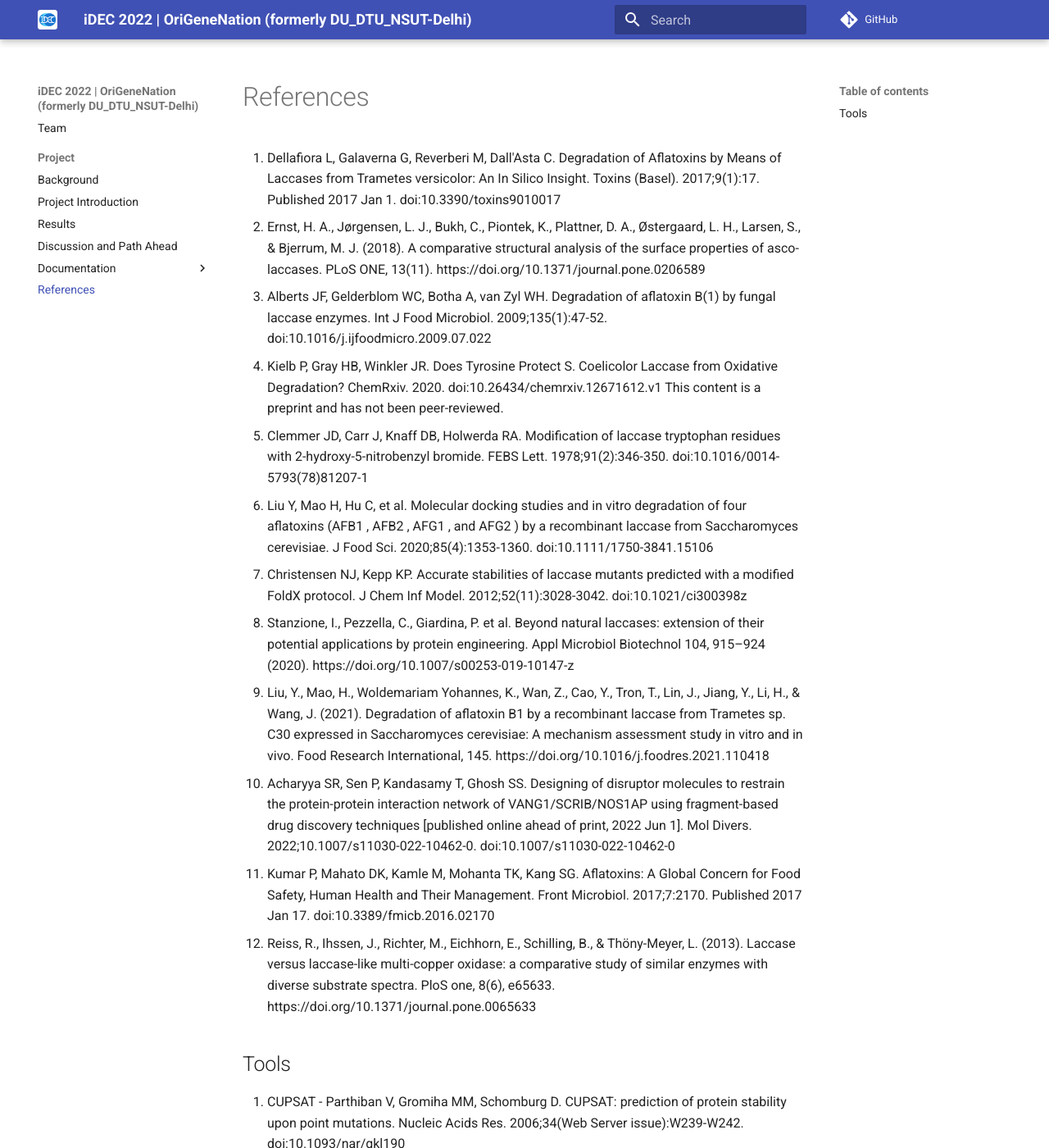
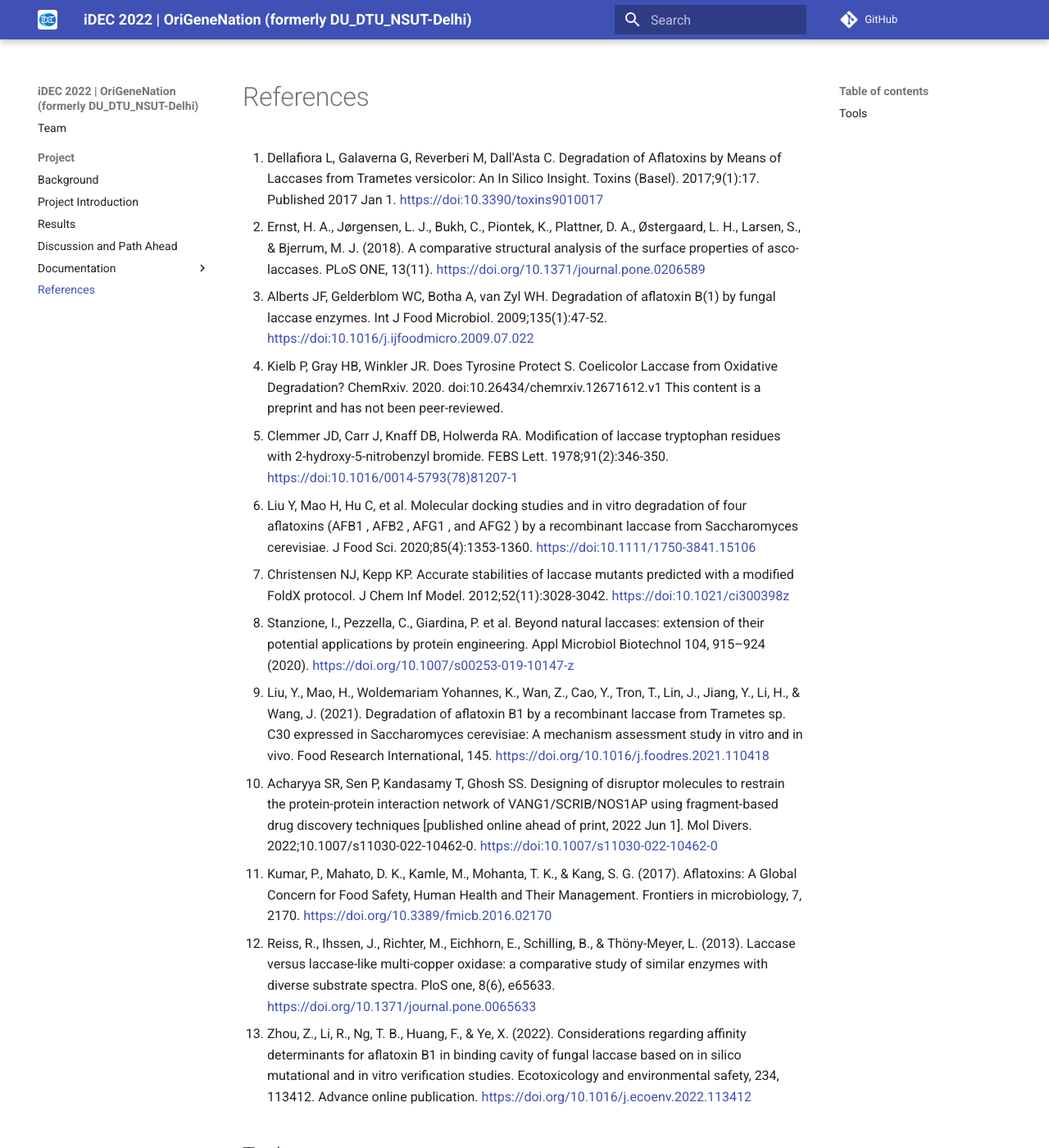
Before and after one commit to idec-teams/2022_DU_DTU_NSUT-Delhi, an MkDocs documentation site: the page built from docs/project/references.md, in a window 1280 px wide and 1400 px high. Shown: the whole window at 82% size. Built offline with MkDocs 1.6.1 and Material for MkDocs 9.7.7, drawn with Linux system fonts in a browser that asks for light colours; comment, search, counter and statistics services are not loaded; some of the changed text lies outside the part shown.

Commit message:
Update references.md

```diff
--- a/docs/project/references.md
+++ b/docs/project/references.md
@@ -1,15 +1,16 @@
-1.	Dellafiora L, Galaverna G, Reverberi M, Dall'Asta C. Degradation of Aflatoxins by Means of Laccases from Trametes versicolor: An In Silico Insight. Toxins (Basel). 2017;9(1):17. Published 2017 Jan 1. doi:10.3390/toxins9010017
-2.	Ernst, H. A., Jørgensen, L. J., Bukh, C., Piontek, K., Plattner, D. A., Østergaard, L. H., Larsen, S., & Bjerrum, M. J. (2018). A comparative structural analysis of the surface properties of asco-laccases. PLoS ONE, 13(11). https://doi.org/10.1371/journal.pone.0206589
-3.	Alberts JF, Gelderblom WC, Botha A, van Zyl WH. Degradation of aflatoxin B(1) by fungal laccase enzymes. Int J Food Microbiol. 2009;135(1):47-52. doi:10.1016/j.ijfoodmicro.2009.07.022
+1.	Dellafiora L, Galaverna G, Reverberi M, Dall'Asta C. Degradation of Aflatoxins by Means of Laccases from Trametes versicolor: An In Silico Insight. Toxins (Basel). 2017;9(1):17. Published 2017 Jan 1. [https://doi:10.3390/toxins9010017](https://doi:10.3390/toxins9010017)
+2.	Ernst, H. A., Jørgensen, L. J., Bukh, C., Piontek, K., Plattner, D. A., Østergaard, L. H., Larsen, S., & Bjerrum, M. J. (2018). A comparative structural analysis of the surface properties of asco-laccases. PLoS ONE, 13(11). [https://doi.org/10.1371/journal.pone.0206589](https://doi.org/10.1371/journal.pone.0206589)
+3.	Alberts JF, Gelderblom WC, Botha A, van Zyl WH. Degradation of aflatoxin B(1) by fungal laccase enzymes. Int J Food Microbiol. 2009;135(1):47-52. [https://doi:10.1016/j.ijfoodmicro.2009.07.022](https://doi:10.1016/j.ijfoodmicro.2009.07.022)
 4.	Kielb P, Gray HB, Winkler JR. Does Tyrosine Protect S. Coelicolor Laccase from Oxidative Degradation? ChemRxiv. 2020. doi:10.26434/chemrxiv.12671612.v1 This content is a preprint and has not been peer-reviewed.
-5.	Clemmer JD, Carr J, Knaff DB, Holwerda RA. Modification of laccase tryptophan residues with 2-hydroxy-5-nitrobenzyl bromide. FEBS Lett. 1978;91(2):346-350. doi:10.1016/0014-5793(78)81207-1
-6.	Liu Y, Mao H, Hu C, et al. Molecular docking studies and in vitro degradation of four aflatoxins (AFB1 , AFB2 , AFG1 , and AFG2 ) by a recombinant laccase from Saccharomyces cerevisiae. J Food Sci. 2020;85(4):1353-1360. doi:10.1111/1750-3841.15106
-7.	Christensen NJ, Kepp KP. Accurate stabilities of laccase mutants predicted with a modified FoldX protocol. J Chem Inf Model. 2012;52(11):3028-3042. doi:10.1021/ci300398z
-8.	Stanzione, I., Pezzella, C., Giardina, P. et al. Beyond natural laccases: extension of their potential applications by protein engineering. Appl Microbiol Biotechnol 104, 915–924 (2020). https://doi.org/10.1007/s00253-019-10147-z
-9.	Liu, Y., Mao, H., Woldemariam Yohannes, K., Wan, Z., Cao, Y., Tron, T., Lin, J., Jiang, Y., Li, H., & Wang, J. (2021). Degradation of aflatoxin B1 by a recombinant laccase from Trametes sp. C30 expressed in Saccharomyces cerevisiae: A mechanism assessment study in vitro and in vivo. Food Research International, 145. https://doi.org/10.1016/j.foodres.2021.110418
-10.	 Acharyya SR, Sen P, Kandasamy T, Ghosh SS. Designing of disruptor molecules to restrain the protein-protein interaction network of VANG1/SCRIB/NOS1AP using fragment-based drug discovery techniques [published online ahead of print, 2022 Jun 1]. Mol Divers. 2022;10.1007/s11030-022-10462-0. doi:10.1007/s11030-022-10462-0
-11.	 Kumar P, Mahato DK, Kamle M, Mohanta TK, Kang SG. Aflatoxins: A Global Concern for Food Safety, Human Health and Their Management. Front Microbiol. 2017;7:2170. Published 2017 Jan 17. doi:10.3389/fmicb.2016.02170
-12.	Reiss, R., Ihssen, J., Richter, M., Eichhorn, E., Schilling, B., & Thöny-Meyer, L. (2013). Laccase versus laccase-like multi-copper oxidase: a comparative study of similar enzymes with diverse substrate spectra. PloS one, 8(6), e65633. https://doi.org/10.1371/journal.pone.0065633
+5.	Clemmer JD, Carr J, Knaff DB, Holwerda RA. Modification of laccase tryptophan residues with 2-hydroxy-5-nitrobenzyl bromide. FEBS Lett. 1978;91(2):346-350. [https://doi:10.1016/0014-5793(78)81207-1](https://doi:10.1016/0014-5793(78)81207-1)
+6.	Liu Y, Mao H, Hu C, et al. Molecular docking studies and in vitro degradation of four aflatoxins (AFB1 , AFB2 , AFG1 , and AFG2 ) by a recombinant laccase from Saccharomyces cerevisiae. J Food Sci. 2020;85(4):1353-1360. [https://doi:10.1111/1750-3841.15106](https://doi:10.1111/1750-3841.15106)
+7.	Christensen NJ, Kepp KP. Accurate stabilities of laccase mutants predicted with a modified FoldX protocol. J Chem Inf Model. 2012;52(11):3028-3042. [https://doi:10.1021/ci300398z](https://doi:10.1021/ci300398z)
+8.	Stanzione, I., Pezzella, C., Giardina, P. et al. Beyond natural laccases: extension of their potential applications by protein engineering. Appl Microbiol Biotechnol 104, 915–924 (2020). [https://doi.org/10.1007/s00253-019-10147-z](https://doi.org/10.1007/s00253-019-10147-z)
+9.	Liu, Y., Mao, H., Woldemariam Yohannes, K., Wan, Z., Cao, Y., Tron, T., Lin, J., Jiang, Y., Li, H., & Wang, J. (2021). Degradation of aflatoxin B1 by a recombinant laccase from Trametes sp. C30 expressed in Saccharomyces cerevisiae: A mechanism assessment study in vitro and in vivo. Food Research International, 145. [https://doi.org/10.1016/j.foodres.2021.110418](https://doi.org/10.1016/j.foodres.2021.110418)
+10.	 Acharyya SR, Sen P, Kandasamy T, Ghosh SS. Designing of disruptor molecules to restrain the protein-protein interaction network of VANG1/SCRIB/NOS1AP using fragment-based drug discovery techniques [published online ahead of print, 2022 Jun 1]. Mol Divers. 2022;10.1007/s11030-022-10462-0. [https://doi:10.1007/s11030-022-10462-0](https://doi:10.1007/s11030-022-10462-0)
+11.	 Kumar, P., Mahato, D. K., Kamle, M., Mohanta, T. K., & Kang, S. G. (2017). Aflatoxins: A Global Concern for Food Safety, Human Health and Their Management. Frontiers in microbiology, 7, 2170. [https://doi.org/10.3389/fmicb.2016.02170](https://doi.org/10.3389/fmicb.2016.02170)
+12.	Reiss, R., Ihssen, J., Richter, M., Eichhorn, E., Schilling, B., & Thöny-Meyer, L. (2013). Laccase versus laccase-like multi-copper oxidase: a comparative study of similar enzymes with diverse substrate spectra. PloS one, 8(6), e65633. [https://doi.org/10.1371/journal.pone.0065633](https://doi.org/10.1371/journal.pone.0065633)
+13. Zhou, Z., Li, R., Ng, T. B., Huang, F., & Ye, X. (2022). Considerations regarding affinity determinants for aflatoxin B1 in binding cavity of fungal laccase based on in silico mutational and in vitro verification studies. Ecotoxicology and environmental safety, 234, 113412. Advance online publication. [https://doi.org/10.1016/j.ecoenv.2022.113412](https://doi.org/10.1016/j.ecoenv.2022.113412)
 
 ## Tools
 
```
Also changed, not shown: other parts of docs/project/references.md (+1 -0 lines).
